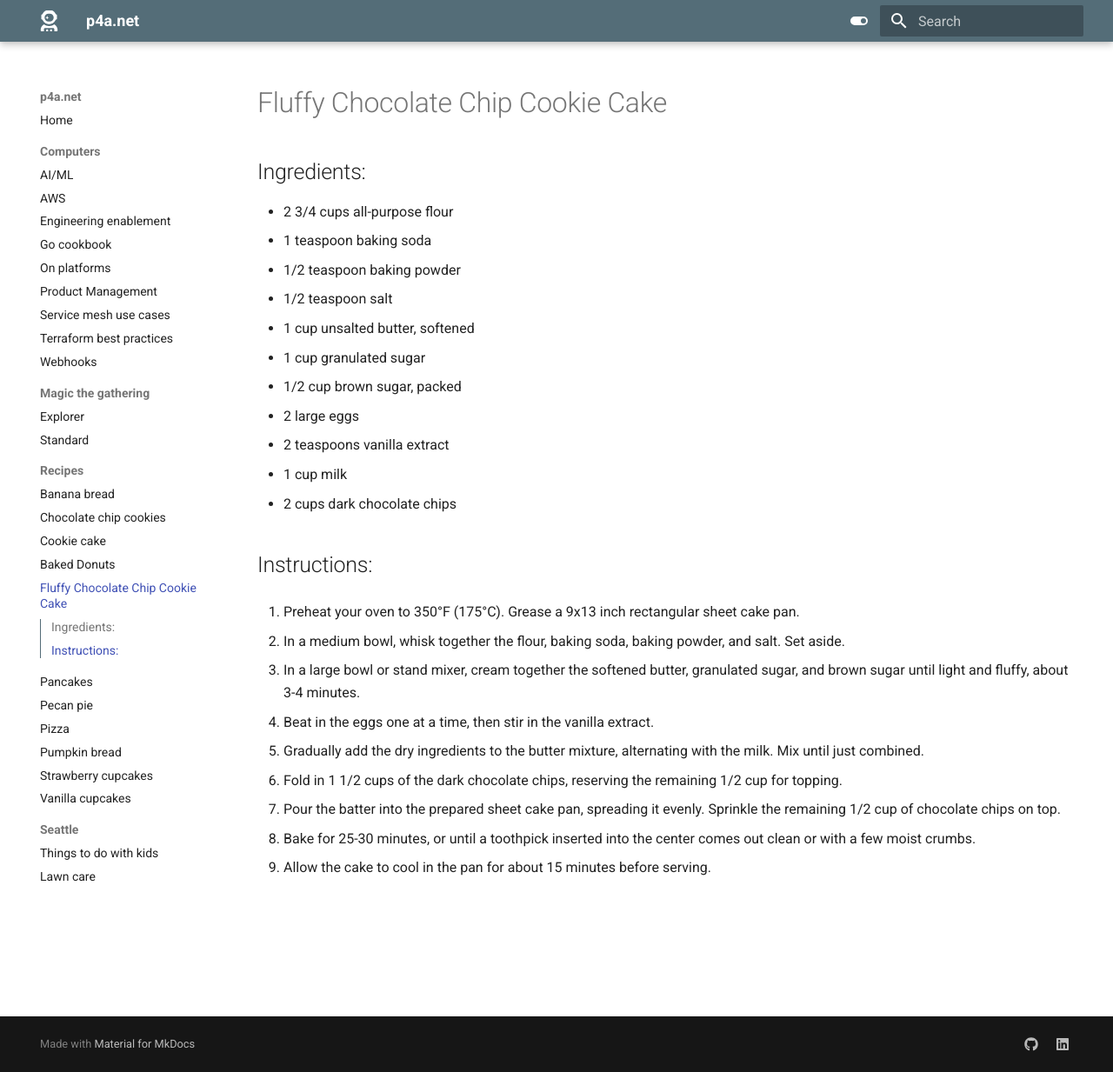
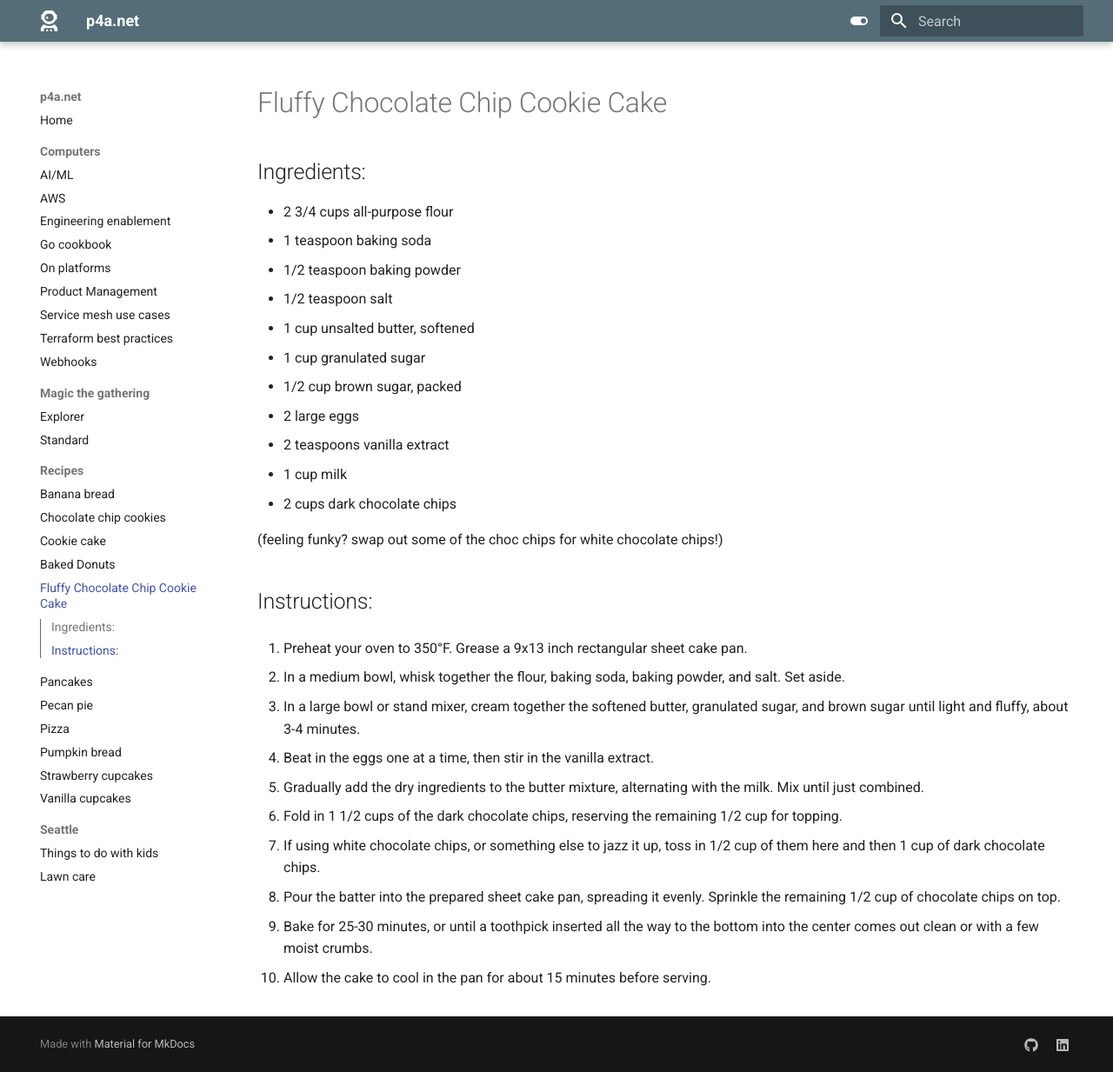
Before and after one commit to seajoshc/p4adotnet, an MkDocs documentation site: the page built from docs/recipes/fluffy-cookie-cake.md, in a window 1280 px wide and 1233 px high. Shown: the whole window at 87% size. Built offline with MkDocs 1.6.1 and Material for MkDocs 9.7.7, drawn with Linux system fonts in a browser that asks for light colours.

Commit message:
minor tweaks, adds white choc chips

```diff
--- a/docs/recipes/fluffy-cookie-cake.md
+++ b/docs/recipes/fluffy-cookie-cake.md
@@ -14,9 +14,11 @@
 - 1 cup milk
 - 2 cups dark chocolate chips
 
+(feeling funky? swap out some of the choc chips for white chocolate chips!)
+
 ## Instructions:
 
-1. Preheat your oven to 350°F (175°C). Grease a 9x13 inch rectangular sheet cake pan.
+1. Preheat your oven to 350°F. Grease a 9x13 inch rectangular sheet cake pan.
 
 2. In a medium bowl, whisk together the flour, baking soda, baking powder, and salt. Set aside.
 
@@ -28,8 +30,10 @@
 
 6. Fold in 1 1/2 cups of the dark chocolate chips, reserving the remaining 1/2 cup for topping.
 
+- If using white chocolate chips, or something else to jazz it up, toss in 1/2 cup of them here and then 1 cup of dark chocolate chips.
+
 7. Pour the batter into the prepared sheet cake pan, spreading it evenly. Sprinkle the remaining 1/2 cup of chocolate chips on top.
 
-8. Bake for 25-30 minutes, or until a toothpick inserted into the center comes out clean or with a few moist crumbs.
+8. Bake for 25-30 minutes, or until a toothpick inserted all the way to the bottom into the center comes out clean or with a few moist crumbs.
 
 9. Allow the cake to cool in the pan for about 15 minutes before serving.
```
